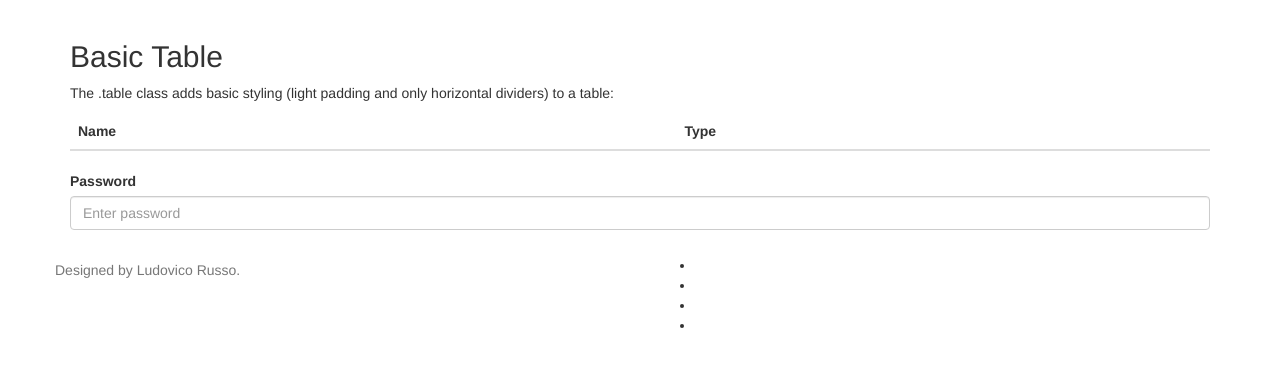
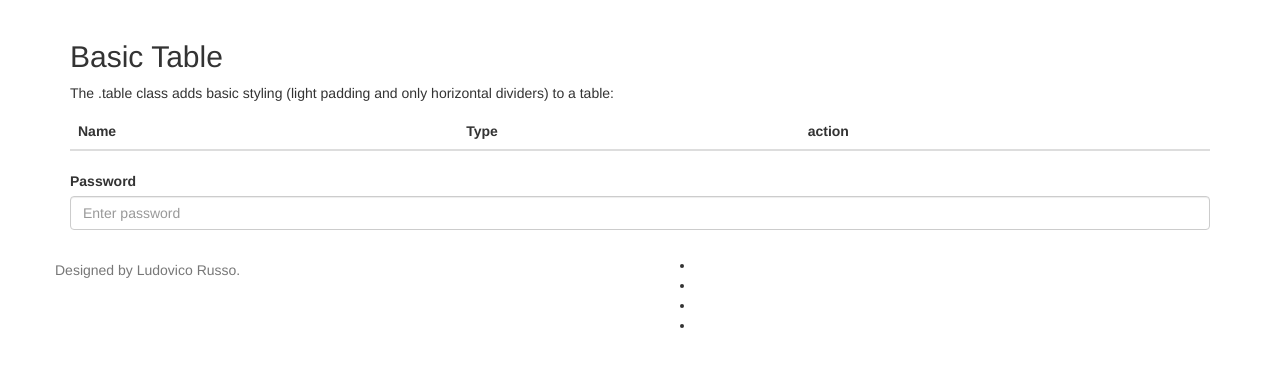
Before and after one commit to dotbot-io/webapp, a Python web app: template app/templates/wifi/configure_scheme.html in a window 1280 px wide. Shown: the part 52-419 px from the top of the page. Run offline with Jinja, Linux system fonts and the light colour scheme; the template is opened without the code that fills it, so the values that code supplies are empty; some libraries are stand-ins or nearby versions.

Commit message:
add wifi

```diff
--- a/app/templates/wifi/configure_scheme.html
+++ b/app/templates/wifi/configure_scheme.html
@@ -22,6 +22,8 @@
     textnode1=document.createTextNode(cell.name);
     textnode2=document.createTextNode(cell.encryption);
     button = document.createElement("button");
+    button.appendChild(document.createTextNode("select"));
+
     button.onclick = function() {chooseCell(cell);};
     cell1.appendChild(textnode1);
     cell2.appendChild(textnode2);
@@ -57,6 +59,7 @@
     <tr>
       <th>Name</th>
       <th>Type</th>
+      <th>action</th>
     </tr>
   </thead>
   <tbody>
```
